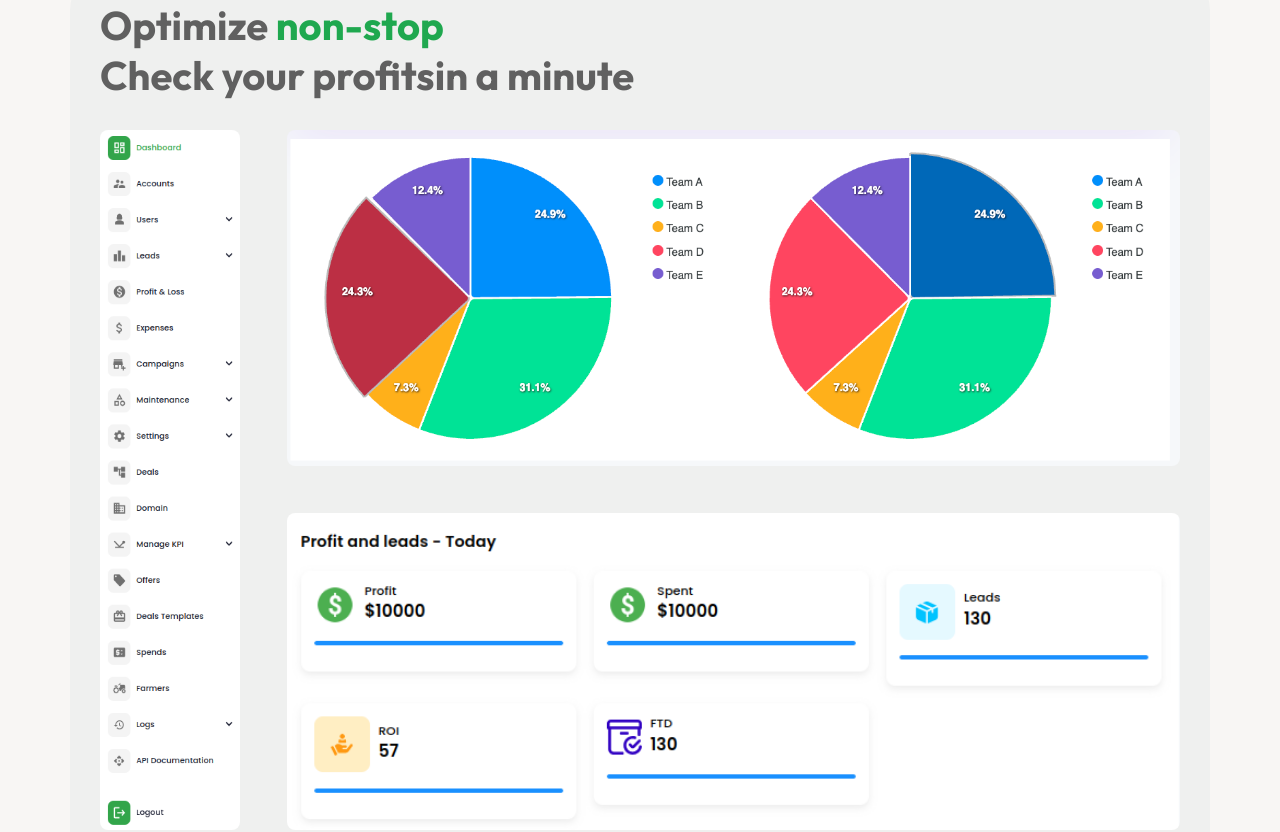
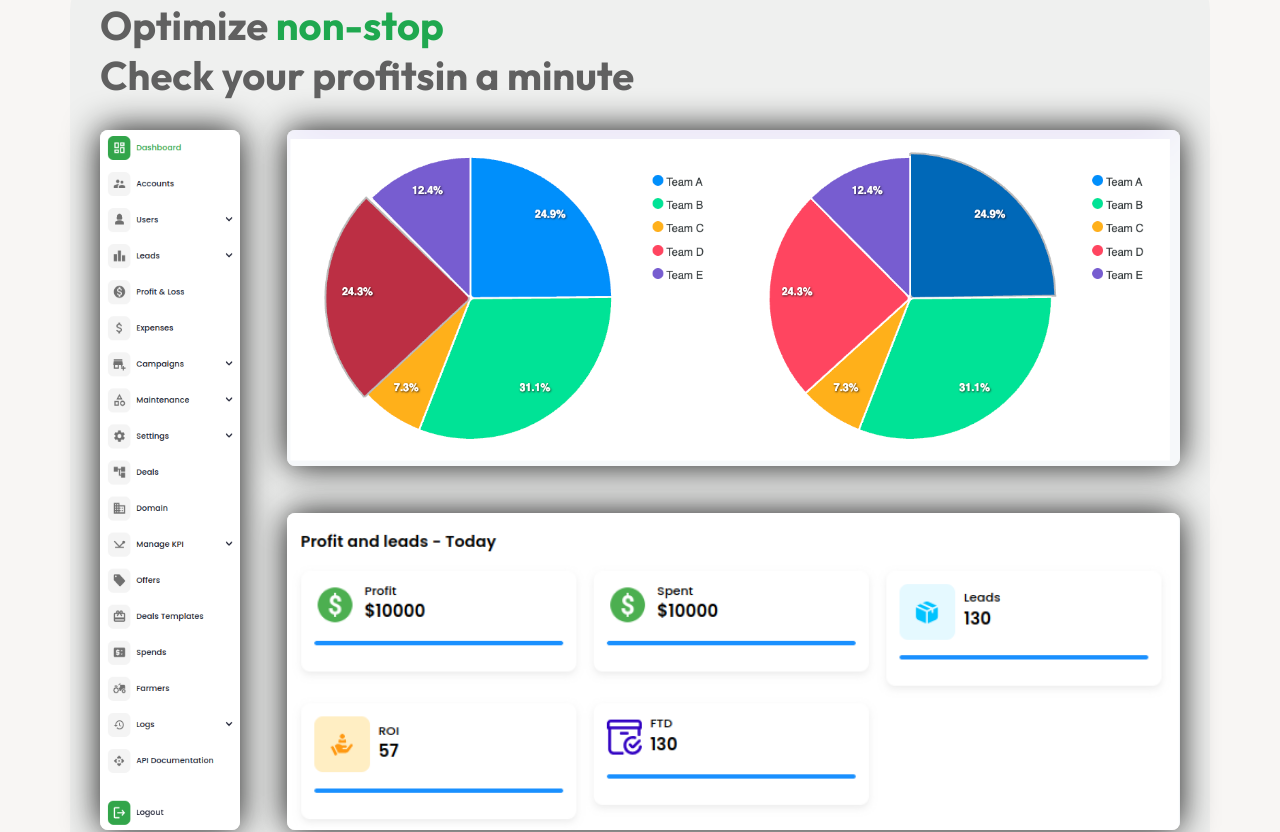
Before and after one commit to RevaGee/Cashio, a React (Create React App) app: page / in a window 1280 px wide. Shown: the part 920-1752 px from the top of the page. Built offline with nearby package versions, Linux system fonts and the light colour scheme.

Commit message:
corrected crm shadows

```diff
--- a/src/index.css
+++ b/src/index.css
@@ -12,6 +12,7 @@ body::-webkit-scrollbar-thumb {
 [data-theme='dark'] {
     transition: 0.3s ease-out;
     --body_background: #151515;
+    --collage_shadow: #F8F6F4;
     --text_color: #bcbcbc;
     --text_color_pricing: #000;
     --header_color: rgb(30, 30, 30);
@@ -25,6 +26,7 @@ body::-webkit-scrollbar-thumb {
 [data-theme='light'], :root {
     transition: 0.3s ease-out;
     --body_background: #F8F6F4;
+    --collage_shadow: #151515;
     --text_color: #606060;
     --text_color_pricing: #FFFF;
     --header_color: rgb(239, 240, 239);
```
